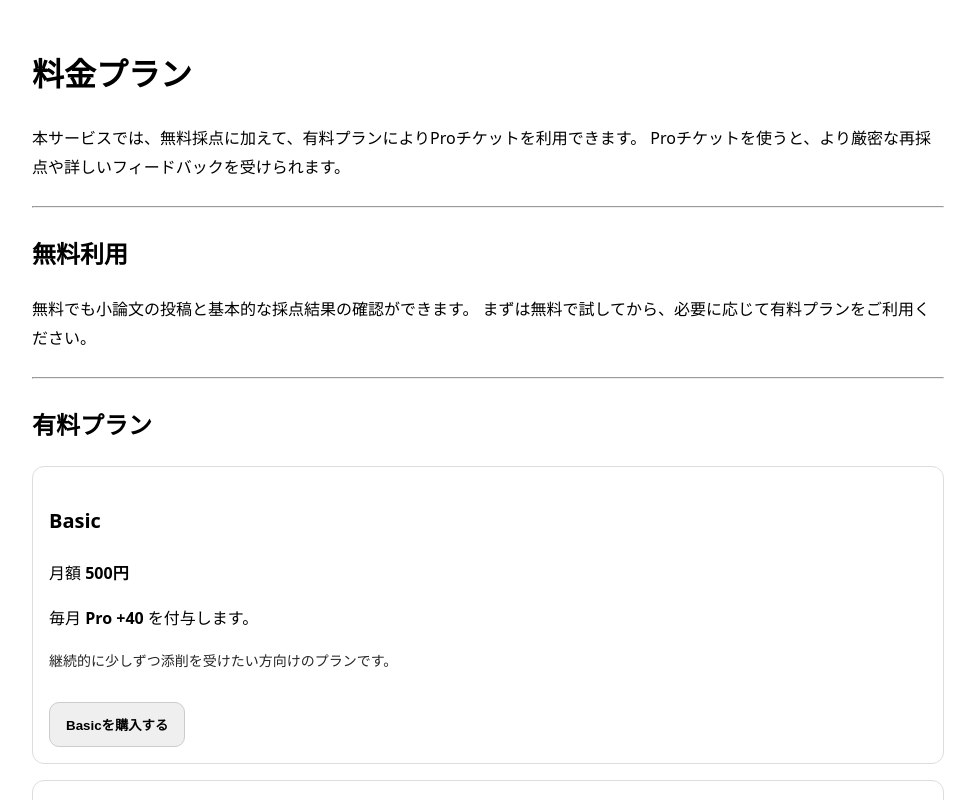
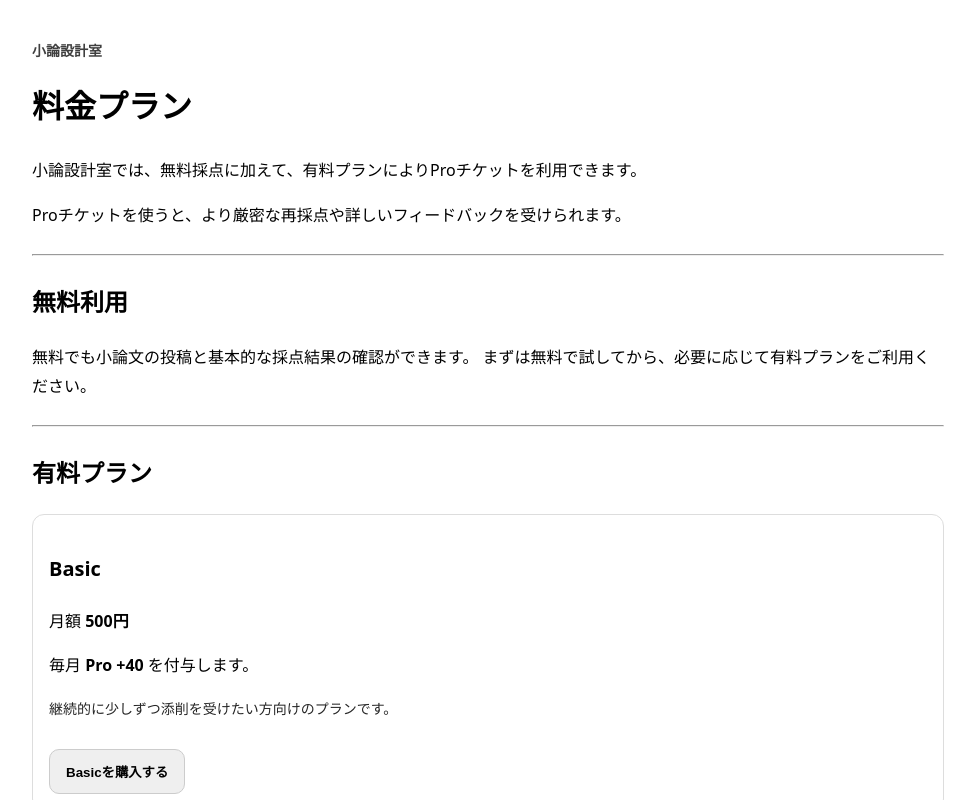
Before and after one commit to roromukuro-afk/shoron-rewarded-web, a Next.js app: page /billing in a window 1280 px wide. Shown: the top 800 px of the page, without its empty margins (152-1127 px from the left). Built offline with nearby package versions, Linux system fonts and the light colour scheme; no server answers.

Commit message:
update billing page branding

```diff
--- a/app/billing/page.tsx
+++ b/app/billing/page.tsx
@@ -39,10 +39,17 @@ export default function BillingPage() {
 
   return (
     <main style={{ maxWidth: 960, margin: "0 auto", padding: 24, lineHeight: 1.8 }}>
-      <h1 style={{ fontSize: 32, fontWeight: 900 }}>料金プラン</h1>
+      <p style={{ fontSize: 14, opacity: 0.75, fontWeight: 700 }}>
+        小論設計室
+      </p>
+
+      <h1 style={{ fontSize: 32, fontWeight: 900, marginTop: 8 }}>料金プラン</h1>
 
       <p style={{ marginTop: 16 }}>
-        本サービスでは、無料採点に加えて、有料プランによりProチケットを利用できます。
+        小論設計室では、無料採点に加えて、有料プランによりProチケットを利用できます。
+      </p>
+
+      <p style={{ marginTop: 10 }}>
         Proチケットを使うと、より厳密な再採点や詳しいフィードバックを受けられます。
       </p>
 
```
